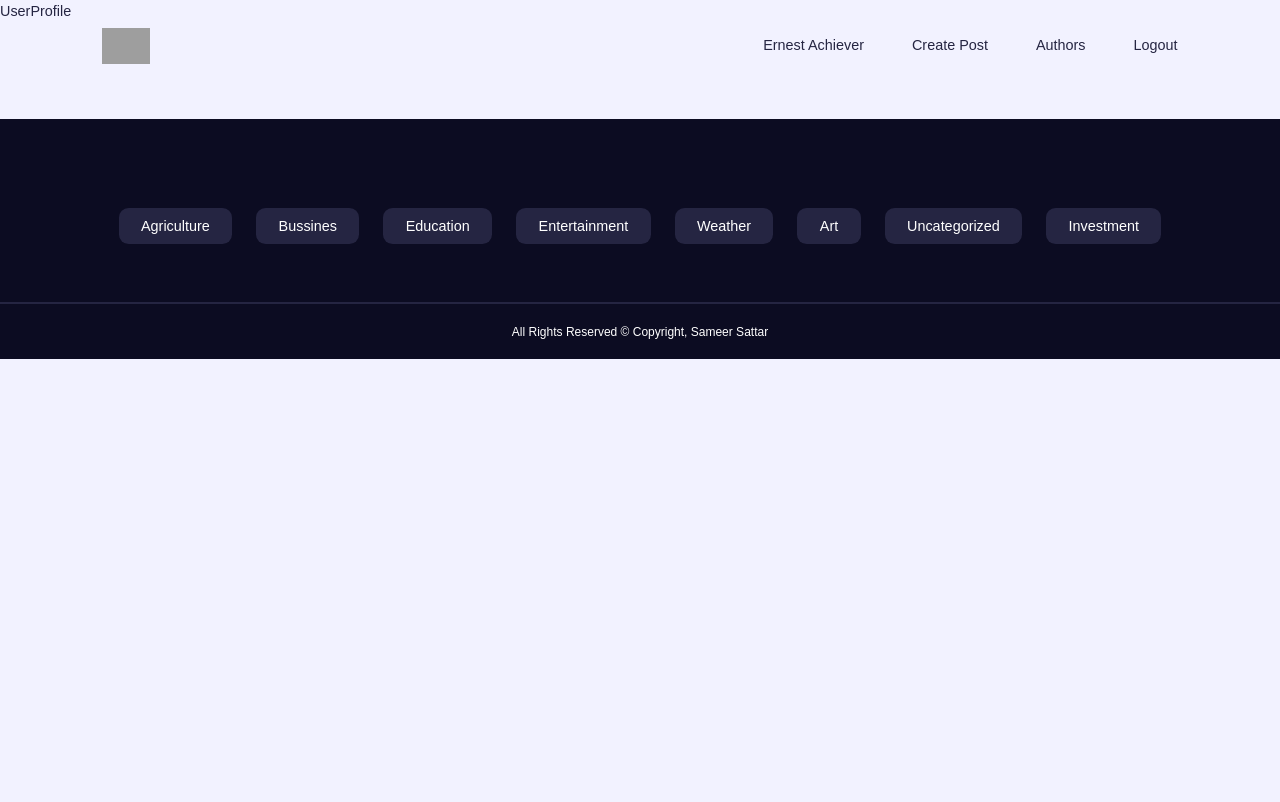
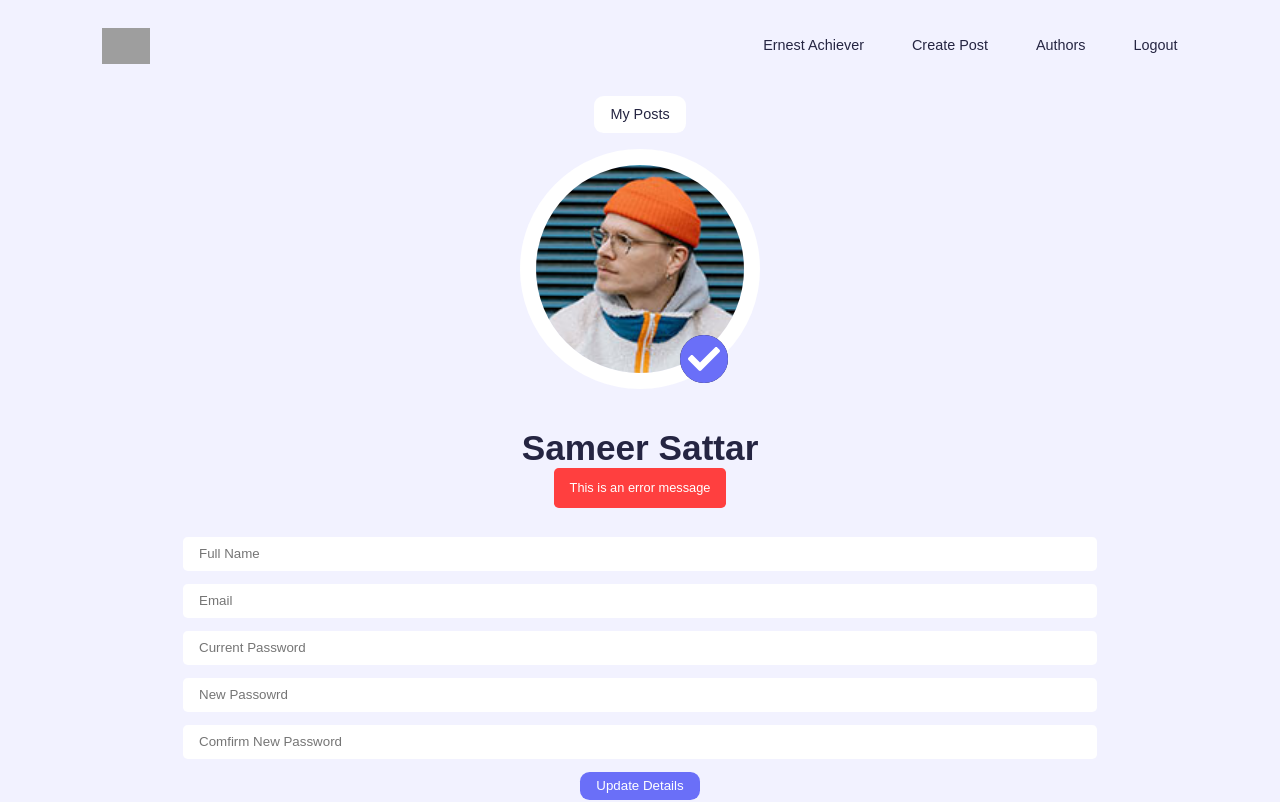
Before and after one commit to sameersattar123/Blog_App, a React (Vite) app in the folder frontend/: page /profile/1 in a window 1280 px wide. Shown: the top 802 px of the page. Built offline with nearby package versions, Linux system fonts and the light colour scheme; grey boxes are pictures that could not be loaded.

Commit message:
complete

```diff
--- a/frontend/src/Components/Header.jsx
+++ b/frontend/src/Components/Header.jsx
@@ -13,7 +13,7 @@ const Header = () => {
         </Link>
         <ul className="nav_menu">
           <li>
-            <Link to={"/profile"} className="nav_link">
+            <Link to={"/profile/fdfdd"} className="nav_link">
               Ernest Achiever
             </Link>
           </li>
--- a/frontend/src/Pages/Dashboard.jsx
+++ b/frontend/src/Pages/Dashboard.jsx
@@ -2,7 +2,9 @@ import React from 'react'
 
 const Dashboard = () => {
   return (
-    <div>Dashboard</div>
+    <div>
+
+    </div>
   )
 }
 
--- a/frontend/src/Pages/UserProfile.jsx
+++ b/frontend/src/Pages/UserProfile.jsx
@@ -1,9 +1,88 @@
-import React from 'react'
+import React, { useState } from "react";
+import { Link } from "react-router-dom";
+import Avatar from "../assets/avatar15.jpg";
+import { FaEdit } from "react-icons/fa";
+import { FaCheck } from "react-icons/fa";
 
 const UserProfile = () => {
+  const [avatar, setAvatar] = useState(Avatar);
+  const [name, setName] = useState("");
+  const [email, setEmail] = useState("");
+  const [currentPassword, setCurrentPassword] = useState("");
+  const [newPassword, setNewPassword] = useState("");
+  const [comfirmedNewPassword, setComfirmedNewPassword] = useState("");
+
   return (
-    <div>UserProfile</div>
-  )
-}
+    <section className="profile">
+      <div className="container profile_container">
+        <Link to={"/myposts/dsds"} className="btn">
+          My Posts
+        </Link>
+        <div className="profile-details">
+          <div className="avatar_wrapper">
+            <div className="profile_avatar">
+              <img src={avatar} alt="" />
+            </div>
 
-export default UserProfile
+            <form action="" className="avatar_form">
+              <input
+                type="file"
+                onChange={(e) => setAvatar(e.target.files[0])}
+                id="avatar"
+                name="avatar"
+                accept="jpg , png , jpeg"
+              />
+              <label htmlFor="">
+                {" "}
+                <FaEdit />{" "}
+              </label>
+            </form>
+
+            <button className="profile_avatar_btn">
+              <FaCheck />
+            </button>
+          </div>
+          <h1>Sameer Sattar</h1>
+          <form action="" className="form profile_form">
+            <p className="form_error_message">This is an error message</p>
+            <input
+              type="text"
+              value={name}
+              onChange={(e) => setName(e.target.value)}
+              placeholder="Full Name"
+            />
+            <input
+              type="email"
+              value={email}
+              onChange={(e) => setEmail(e.target.value)}
+              placeholder="Email"
+            />
+            <input
+              type="password"
+              value={currentPassword}
+              onChange={(e) => setCurrentPassword(e.target.value)}
+              placeholder="Current Password"
+            />
+            <input
+              type="password"
+              value={newPassword}
+              onChange={(e) => setNewPassword(e.target.value)}
+              placeholder="New Passowrd"
+            />
+            <input
+              type="password"
+              value={comfirmedNewPassword}
+              onChange={(e) => setComfirmedNewPassword(e.target.value)}
+              placeholder="Comfirm New Password"
+            />
+            <button className="btn primary" type="submit">
+              Update Details
+            </button>
+          </form>
+        </div>
+      </div>
+    </section>
+  );
+};
+
+export default UserProfile;
--- a/frontend/src/index.css
+++ b/frontend/src/index.css
@@ -353,7 +353,7 @@ textarea {
 /* authors */
 .authors_container {
   display: grid;
-  grid-template-columns: repeat(4,1fr);
+  grid-template-columns: repeat(4, 1fr);
   gap: 3rem;
 }
 
@@ -372,3 +372,71 @@ overflow: hidden;
   aspect-ratio: 1/1;
   border-radius: 50%;
 }
+
+/* profile */
+
+.profile_container {
+  display: grid;
+  place-items: center;
+  text-align: center;
+
+}
+
+.profile-details {
+width: 100%;
+}
+
+.avatar_wrapper {
+  width: 15rem;
+  position: relative;
+  margin-inline: auto;
+  margin-top: 1rem;
+  aspect-ratio: 1/1;
+}
+
+.profile_avatar {
+  height: 100%;
+  border-radius: 50%;
+  overflow: hidden;
+  border: 1rem solid var(--color-white);
+}
+
+.avatar_form {
+  height: 1rem;
+}
+
+.avatar_form input {
+  visibility: hidden;
+}
+
+.avatar_form label , .profile_avatar_btn {
+  background-color: var(--color-gray-900);
+  color: var(--color-white);
+  height: 3rem;
+  width: 3rem;
+  position: absolute;
+  right: 2rem;
+  bottom: 1.4rem;
+  display: grid;
+  place-items: center;
+  border-radius: 50%;
+  font-size: 1.2rem;
+
+}
+
+.profile_avatar_btn {
+  cursor: pointer;
+  padding: 0;
+  font-size: 2rem;
+  background-color: var(--color-primary);
+}
+
+.profile-details h1 {
+  margin-top: 1.5rem;
+}
+
+.form.profile_from {
+  width: var(--form-width);
+  margin-top: 3rem;
+  margin-inline: auto;
+}
```
Lines whose indentation alone changed are shown as unchanged.
